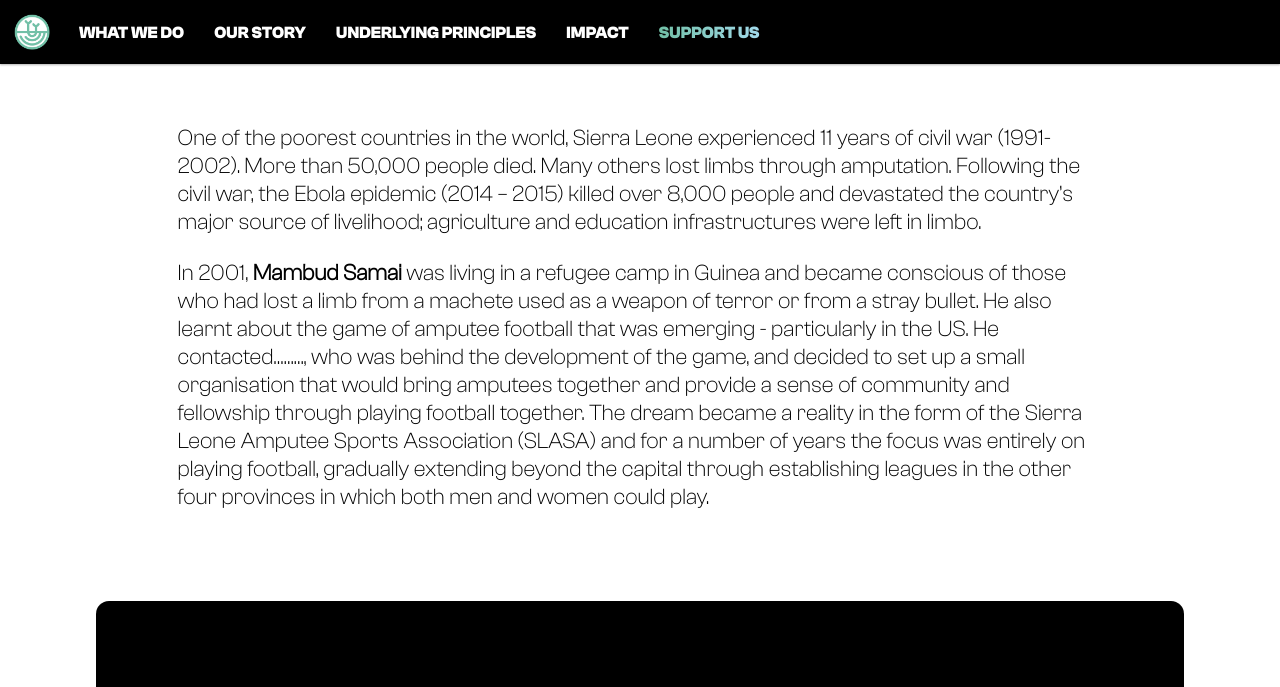
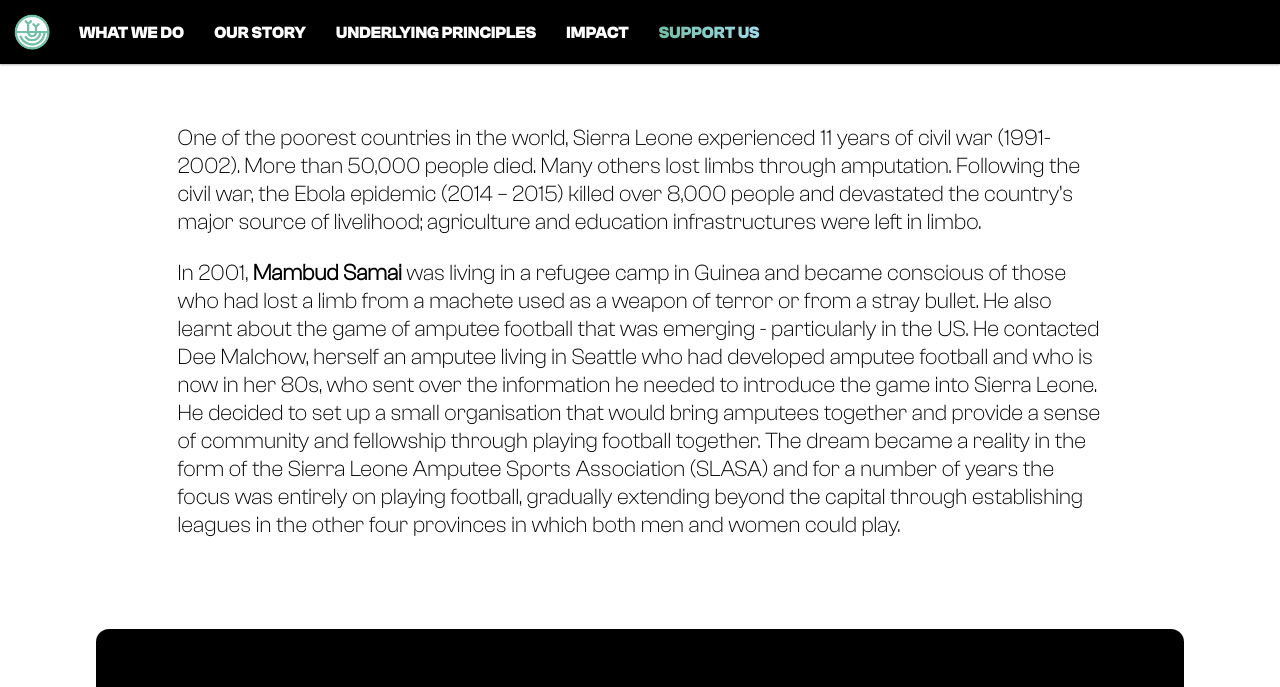
Before and after one commit to farmingoncrutches/farmingoncrutches.github.io, a Jekyll site: the page built from _pages/story.html, in a window 1280 px wide and 900 px high, scrolled down 1048 px, cut to the strip 0-687 px from the top of the window. Built offline with Jekyll 4.4.1, drawn with Linux system fonts in a browser that asks for light colours.

Commit message:
Added info about Dee Malchow in story.html

```diff
--- a/_pages/story.html
+++ b/_pages/story.html
@@ -28,9 +28,11 @@ top-img: /assets/images/top.jpg
             became
             conscious of those who had lost a limb from a machete used as a weapon of terror or from a stray bullet. He
             also learnt
-            about the game of amputee football that was emerging - particularly in the US. He contacted………, who was
-            behind the
-            development of the game, and decided to set up a small organisation that would bring amputees together and
+            about the game of amputee football that was emerging - particularly in the US. He contacted Dee Malchow,
+            herself an amputee living in Seattle who had developed amputee football and who is now in her 80s,
+            who sent over the information he needed to introduce the game into Sierra Leone.
+
+            He decided to set up a small organisation that would bring amputees together and
             provide a
             sense of community and fellowship through playing football together. The dream became a reality in the form
             of the
```
